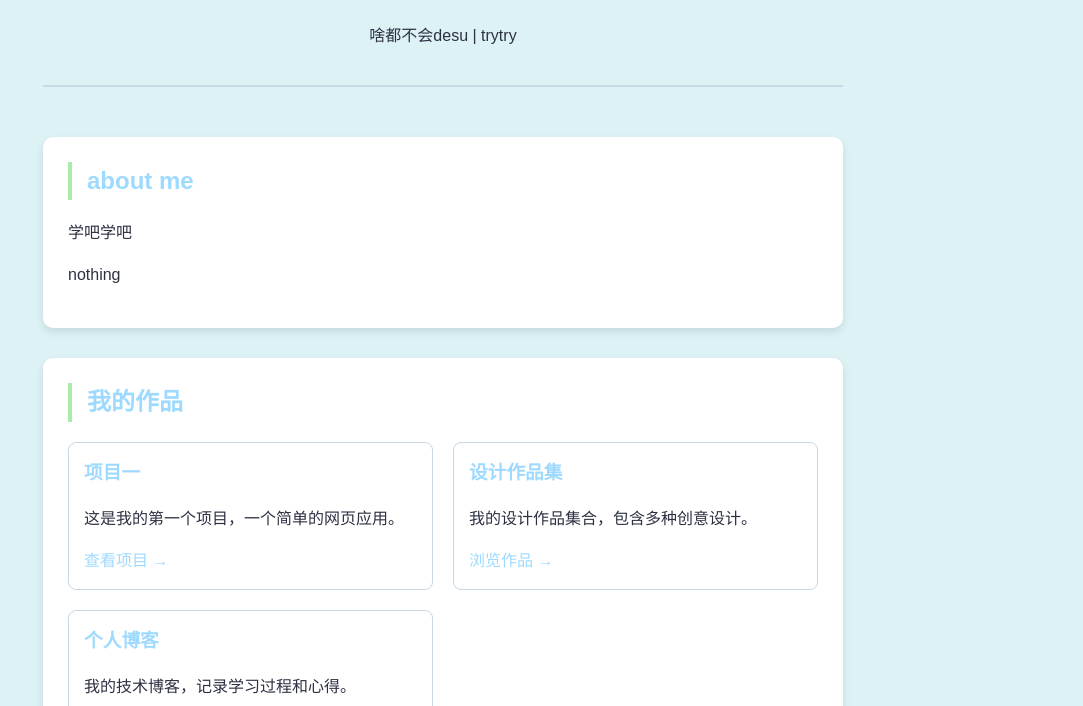
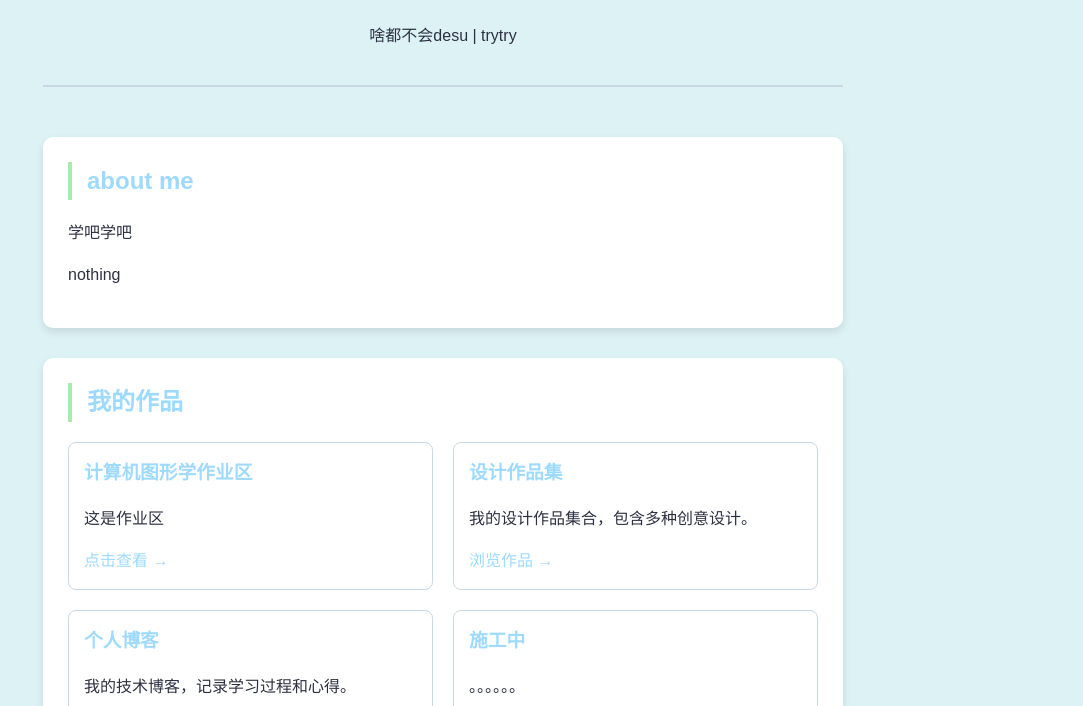
Before and after one commit to YifeiYao77/my1stweb.github.io, a plain HTML site: page index.html in a window 1280 px wide. Shown: the part 246-952 px from the top of the page, without its empty margins (197-1280 px from the left). Drawn offline with Linux system fonts and the light colour scheme.

Commit message:
Update index.html

```diff
--- a/index.html
+++ b/index.html
@@ -280,9 +280,9 @@
 
         <div class="projects">
             <div class="project-item">
-                <h3 class="project-title">项目一</h3>
-                <p>这是我的第一个项目，一个简单的网页应用。</p>
-                <a href="https://github.com/你的用户名/项目1仓库名" class="project-link" target="_blank">查看项目 →</a>
+                <h3 class="project-title">计算机图形学作业区</h3>
+                <p>这是作业区</p>
+                <a href="https://github.com/你的用户名/项目1仓库名" class="project-link" target="_blank">点击查看 →</a>
             </div>
 
             <div class="project-item">
@@ -295,6 +295,12 @@
                 <h3 class="project-title">个人博客</h3>
                 <p>我的技术博客，记录学习过程和心得。</p>
                 <a href="blog.html" class="project-link" target="_self">访问博客 →</a>
+            </div>
+
+            <div class="project-item">
+                <h3 class="project-title">施工中</h3>
+                <p>。。。。。。</p>
+                <a href="https://www.yanweb.top/joy/catch-the-cat/" class="project-link" target="_self">来摸鱼吧 →</a>
             </div>
         </div>
     </div>
```
